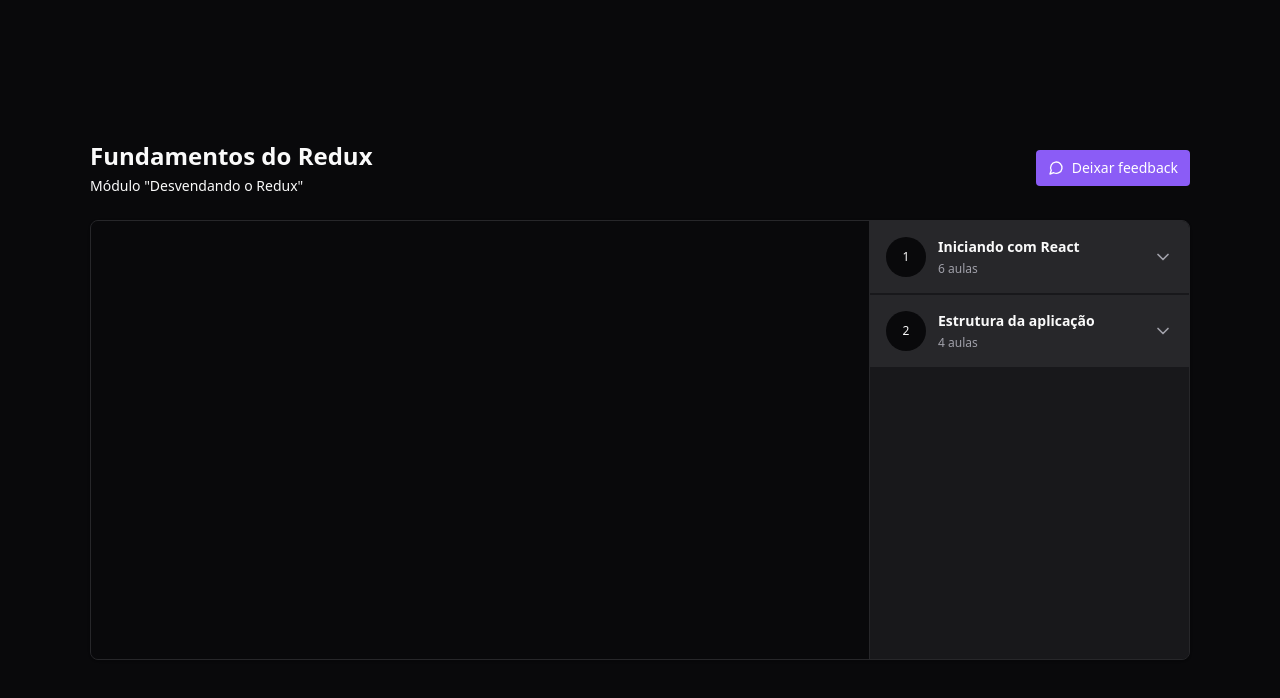
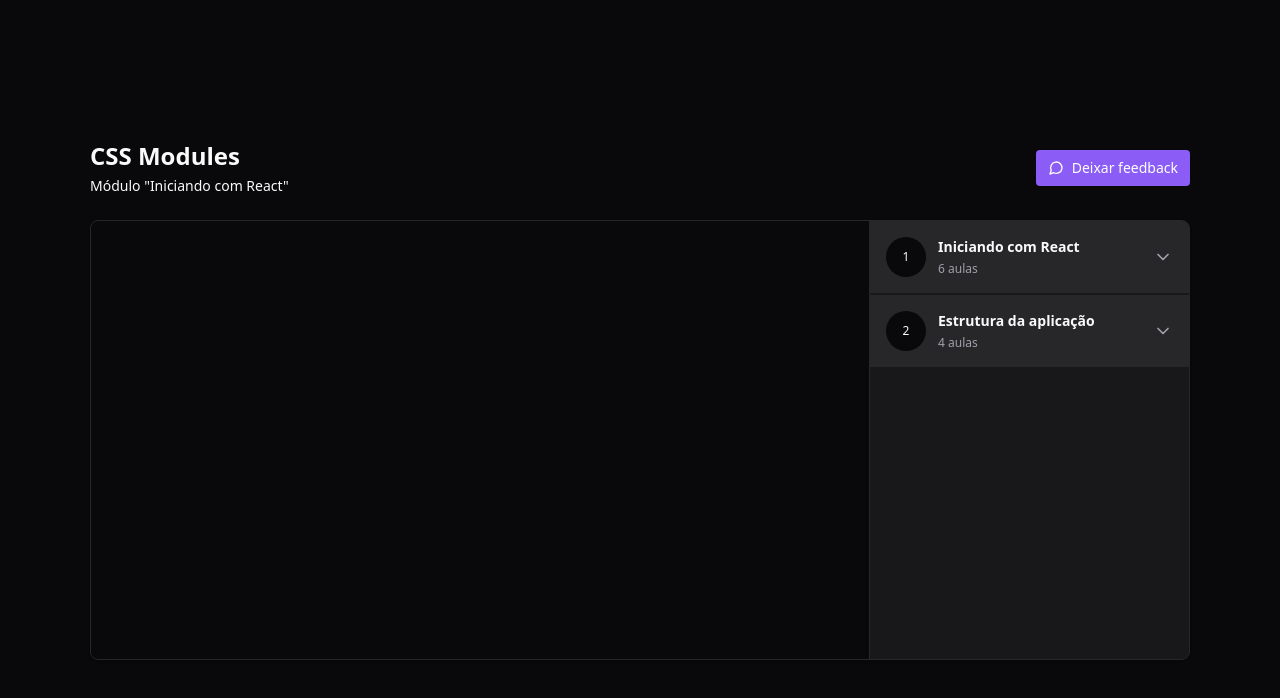
Before and after one commit to mateusrc-dev/react-redux-zustand, a React (Vite) app: page / in a window 1280 px wide. Shown: the top 698 px of the page. Built offline with nearby package versions, Linux system fonts and the light colour scheme.

Commit message:
updated project

```diff
--- a/src/components/Header.tsx
+++ b/src/components/Header.tsx
@@ -1,9 +1,20 @@
+import { useAppSelector } from "../store";
+
 export function Header() {
+  const { currentLesson, currentModule } = useAppSelector((state) => {
+    const { currentLessonIndex, currentModuleIndex } = state.player;
+
+    const currentModule = state.player.course.modules[currentModuleIndex];
+    const currentLesson = currentModule.lessons[currentLessonIndex];
+
+    return { currentModule, currentLesson };
+  });
+
   return (
     <div className="flex flex-col gap-1">
-      <h1 className="text-2xl font-bold">Fundamentos do Redux</h1>
+      <h1 className="text-2xl font-bold">{currentLesson.title}</h1>
       <span className="text-sm text-sinc-400">
-        Módulo "Desvendando o Redux"
+        Módulo "{currentModule.title}"
       </span>
     </div>
   );
--- a/src/components/Lesson.tsx
+++ b/src/components/Lesson.tsx
@@ -1,18 +1,30 @@
-import { Video } from "lucide-react";
+import { PlayCircle, Video } from "lucide-react";
 
 interface LessonProps {
   title: string;
   duration: string;
+  isCurrent?: boolean;
   onPlay: () => void;
 }
 
-export function Lesson({ title, duration, onPlay }: LessonProps) {
+export function Lesson({
+  title,
+  duration,
+  onPlay,
+  isCurrent = false,
+}: LessonProps) {
   return (
     <button
       onClick={onPlay}
-      className="flex items-center gap-3 text-sm text-zinc-400"
+      data-active={isCurrent}
+      disabled={isCurrent}
+      className="flex items-center gap-3 text-sm text-zinc-400 data-[active=true]:text-emerald-400 enabled:hover:text-zinc-100"
     >
-      <Video className="w-4 h-4 text-zinc-500" />
+      {isCurrent ? (
+        <PlayCircle className="w-4 h-4 text-emerald-400" />
+      ) : (
+        <Video className="w-4 h-4 text-zinc-500" />
+      )}
       <span>{title}</span>
       <span className="ml-auto font-mono text-xs text-zinc-500">
         {duration}
--- a/src/components/Module.tsx
+++ b/src/components/Module.tsx
@@ -13,6 +13,12 @@
 
 export function Module({ amountOfLessons, title, moduleIndex }: ModuleProps) {
   const dispatch = useDispatch();
+
+  const { currentLessonIndex, currentModuleIndex } = useAppSelector((state) => {
+    const { currentModuleIndex, currentLessonIndex } = state.player;
+
+    return { currentLessonIndex, currentModuleIndex };
+  });
 
   const lessons = useAppSelector((state) => {
     return state.player.course.modules[moduleIndex].lessons;
@@ -34,12 +40,17 @@
       <Collapsible.Content>
         <nav className="relative flex flex-col gap-4 p-6">
           {lessons.map((lesson, lessonIndex) => {
+            const isCurrent =
+              currentModuleIndex === moduleIndex &&
+              currentLessonIndex === lessonIndex;
+
             return (
               <Lesson
                 key={lesson.id}
                 title={lesson.title}
                 duration={lesson.duration}
                 onPlay={() => dispatch(play([moduleIndex, lessonIndex]))}
+                isCurrent={isCurrent}
               />
             );
           })}
```
